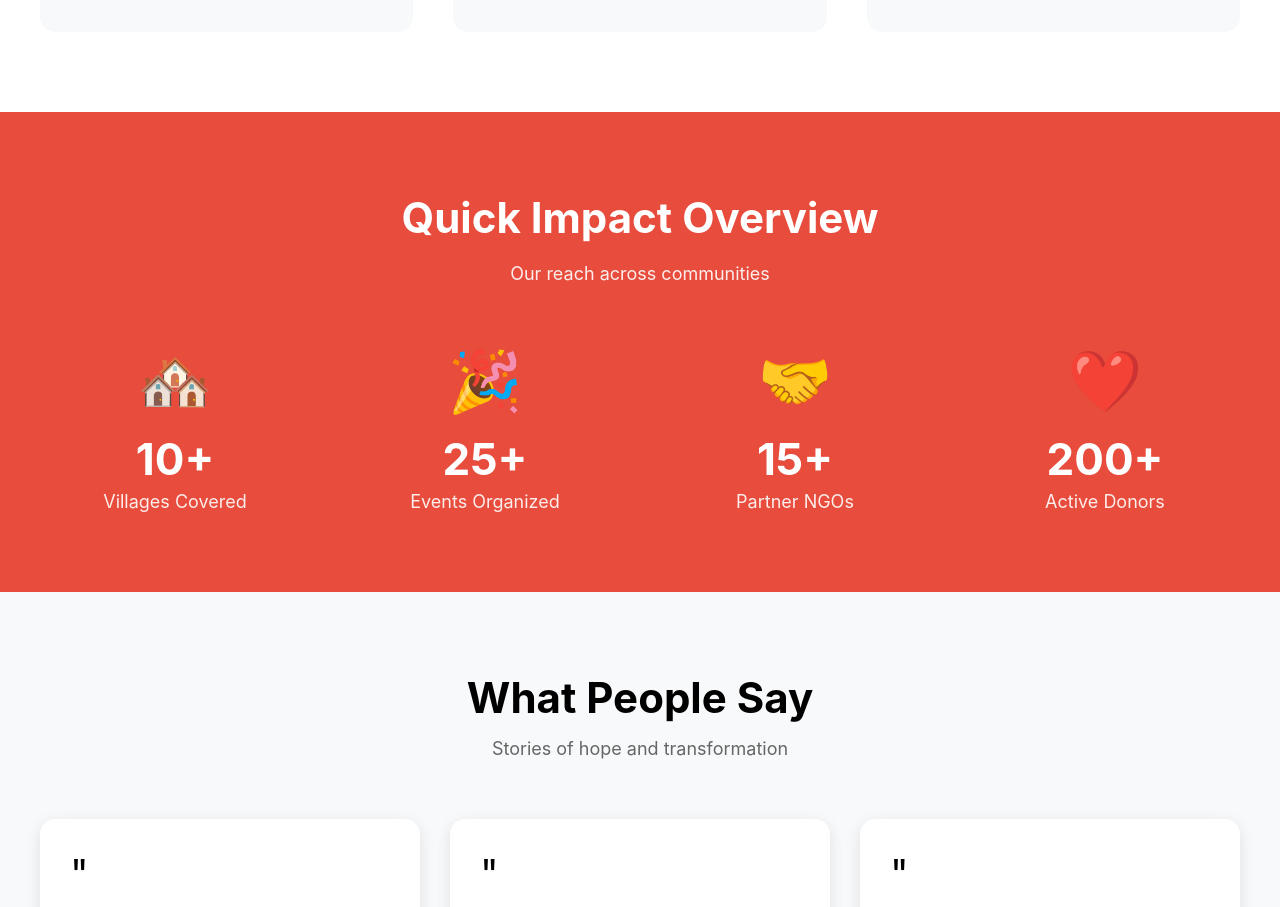
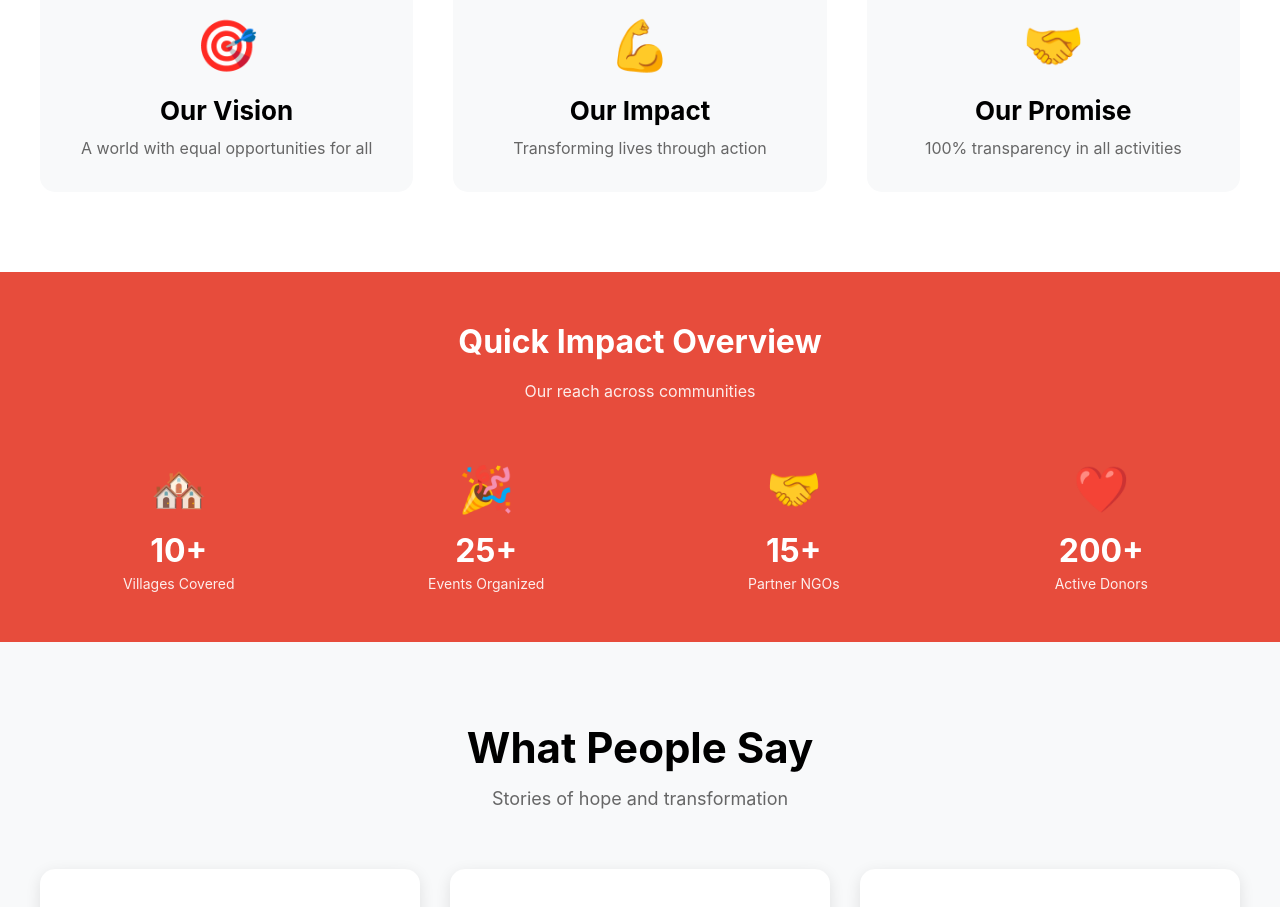
Before and after one commit to Sampath50/src-welfare-frontend, a React (Vite) app: page / in a window 1280 px wide. Shown: the part 1670-2577 px from the top of the page. Built offline with nearby package versions, Linux system fonts and the light colour scheme; no server answers; the HTML template or start-up script is replaced by a standard one.

Commit message:
Reduce hero image to 50% and remove admin link from navbar

```diff
--- a/src/pages/Home.jsx
+++ b/src/pages/Home.jsx
@@ -89,7 +89,7 @@ function Home() {
     <div style={{ margin: 0, padding: 0 }}>
       {/* Hero Section */}
       <div style={{
-        height: "50vh",
+        height: "70vh",
         backgroundImage: "url('https://images.unsplash.com/photo-1488521787991-ed7bbaae773c?w=1200')",
         backgroundSize: "cover",
         backgroundPosition: "center",
@@ -205,16 +205,16 @@ function Home() {
 
       {/* Rest of your sections... */}
       {/* Impact Numbers Section */}
-      <div style={{ padding: "80px 20px", backgroundColor: "#e74c3c", color: "white" }}>
+      <div style={{ padding: "50px 20px", backgroundColor: "#e74c3c", color: "white" }}>
         <div style={{ maxWidth: "1200px", margin: "0 auto", textAlign: "center" }}>
-          <h2 style={{ fontSize: "42px", marginBottom: "20px" }}>Quick Impact Overview</h2>
-          <p style={{ fontSize: "18px", marginBottom: "60px", opacity: 0.9 }}>Our reach across communities</p>
-          <div style={{ display: "grid", gridTemplateColumns: "repeat(auto-fit, minmax(200px, 1fr))", gap: "40px" }}>
+          <h2 style={{ fontSize: "32px", marginBottom: "20px" }}>Quick Impact Overview</h2>
+          <p style={{ fontSize: "16px", marginBottom: "60px", opacity: 0.9 }}>Our reach across communities</p>
+          <div style={{ display: "grid", gridTemplateColumns: "repeat(auto-fit, minmax(180px, 1fr))", gap: "30px" }}>
             {impactNumbers.map((item, index) => (
               <div key={index}>
-                <div style={{ fontSize: "60px" }}>{item.icon}</div>
-                <h3 style={{ fontSize: "44px", margin: "15px 0 5px", fontWeight: "bold" }}>{item.number}</h3>
-                <p style={{ fontSize: "18px", opacity: 0.9 }}>{item.label}</p>
+                <div style={{ fontSize: "45px" }}>{item.icon}</div>
+                <h3 style={{ fontSize: "32px", margin: "15px 0 5px", fontWeight: "bold" }}>{item.number}</h3>
+                <p style={{ fontSize: "14px", opacity: 0.9 }}>{item.label}</p>
               </div>
             ))}
           </div>
```
